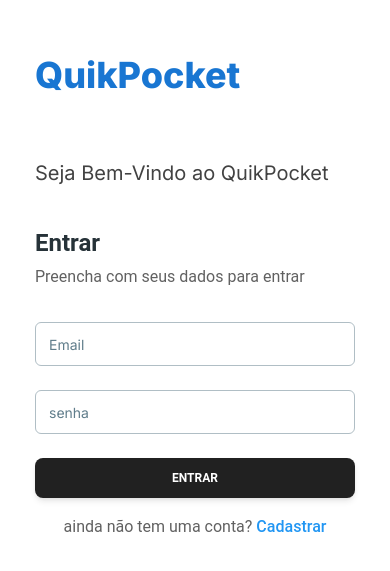
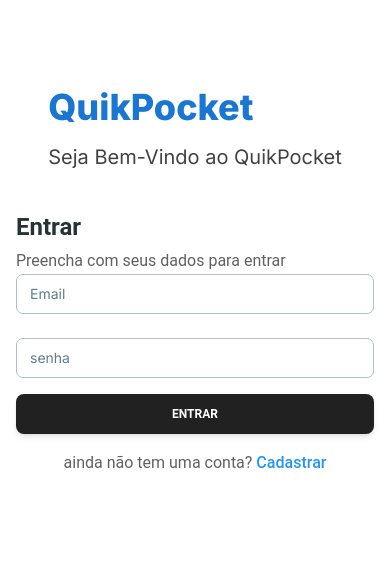
Before and after one commit to luizreboucas/lrmanaging_client, a Next.js app: page / in a window 390 px wide. Shown: the part 141-712 px from the top of the page. Built offline with nearby package versions, Linux system fonts and the light colour scheme; no server answers.

Commit message:
responsivo

```diff
--- a/src/app/dash/page.tsx
+++ b/src/app/dash/page.tsx
@@ -4,6 +4,8 @@
 import Aside from '@/components/Aside'
 import Modal from '@/components/Modal'
 import { useState } from 'react'
+import { GiHamburgerMenu } from 'react-icons/gi'
+import { Card } from '@material-tailwind/react'
 
 //receitas*
 //custo-variaves*
@@ -26,14 +28,21 @@
     const [modalVisible, setModalVisible] = useState<boolean>(false)
     const [reload, setReload] = useState<number>(0)
     const [isAdmin, setIsAdmin] = useState<boolean>(true)
+    const [asideVisible, setAsideVisible] = useState<boolean>(false)
     return(
         <div>
-            <div className='flex w-full'>
-
-
-                <Aside modalVisible={modalVisible}
+            <div className='flex flex-col w-full'>
+                <div className='rounded-lg text-3xl h-20 bg-white mb-4 mt-8 flex justify-between items-center px-2'>
+                    <GiHamburgerMenu
+                        className='h-full'
+                        onClick={() => setAsideVisible(!asideVisible)}
+                    />
+                    <h1 className='text-xl font-extrabold text-blue-700 '>QuikPocket</h1>
+                </div>
+                <div className='flex'>
+                {asideVisible? <Aside modalVisible={modalVisible}
                     setModalVisible={setModalVisible}
-                    isAdmin = {isAdmin}/>
+                    isAdmin = {isAdmin}/>: ''}
                 {isAdmin? <Dashboard
                    modalVisible={modalVisible}
                    setReload = {setReload}
@@ -46,6 +55,7 @@
                     setReload = {setReload}
                     reload={reload}
                     />: ''}
+                </div>
             </div>
 
         </div>
--- a/src/app/page.tsx
+++ b/src/app/page.tsx
@@ -82,7 +82,7 @@
     }
   }
   return (
-    <div className="flex items-center  h-screen w-screen">
+    <div className="flex items-center  h-screen w-screen bg-white px-4">
       <div className={`md:h-screen md:w-1/2 xl:h-screen xl:w-2/3 md:flex hidden relative`}>
 
         <Image
@@ -96,28 +96,28 @@
 
       </div>
 
-      <div className="md:w-1/2 w-screen  xl:w-1/3  flex flex-col items-center">
-      <div className="mb-10  w-80 max-w-screen-lg sm:w-96">
-          <h1 className="text-4xl font-extrabold text-blue-700  mt-10">QuikPocket</h1>
-          <h2 className="text-xl mt-16 text-gray-800">Seja Bem-Vindo ao QuikPocket</h2>
+      <div className="md:w-1/2 w-full  xl:w-1/3  flex flex-col items-center">
+      <div className="mb-10   ">
+          <h1 className="text-4xl font-extrabold text-blue-700 ">QuikPocket</h1>
+          <h2 className="text-xl mt-4 sm:mt-16 text-gray-800">Seja Bem-Vindo ao QuikPocket</h2>
         </div>
 
-      <Card color="transparent" shadow={false} >
+      <Card color="transparent" shadow={false} className=" w-full h-1/2">
       <Typography variant="h4" color="blue-gray">
         Entrar
       </Typography>
       <Typography color="gray" className="mt-1 font-normal">
         Preencha com seus dados para entrar
       </Typography>
-      <form className="mt-8 mb-2 w-80 max-w-screen-lg sm:w-96">
+      <form className="sm:mt-8 sm:mb-2 sm:w-96">
         <div className="mb-4 flex flex-col gap-6">
-          <Input size="lg" label="Email" onChange={(e)=> setUser({...user, email: e.target.value})}/>
-          <Input size="lg" label="senha" onChange={(e)=> setUser({...user, senha: e.target.value})}/>
+          <Input size="md" label="Email" onChange={(e)=> setUser({...user, email: e.target.value})}/>
+          <Input size="md" label="senha" onChange={(e)=> setUser({...user, senha: e.target.value})}/>
 
         </div>
 
         <Button
-          className="mt-6"
+          className="sm:mt-6"
           fullWidth
           onClick={()=>login()}>
           Entrar
--- a/src/components/Modal/index.tsx
+++ b/src/components/Modal/index.tsx
@@ -101,8 +101,8 @@
         }
     }
   return (
-    <div className={`ml-auto mr-auto absolute w-3/4 mb-auto mt-auto ${modalVisible? '': 'hidden'}`}>
-        <Card className='shadow-2xl'>
+    <div className={`h-full w-full flex justify-center items-center bg-orange-300  absolute  ${modalVisible? '': 'hidden'}`}>
+        <Card className='shadow-2xl overflow-hidden min-w-fit sm-w-screen '>
             <form action="">
 
 
```
